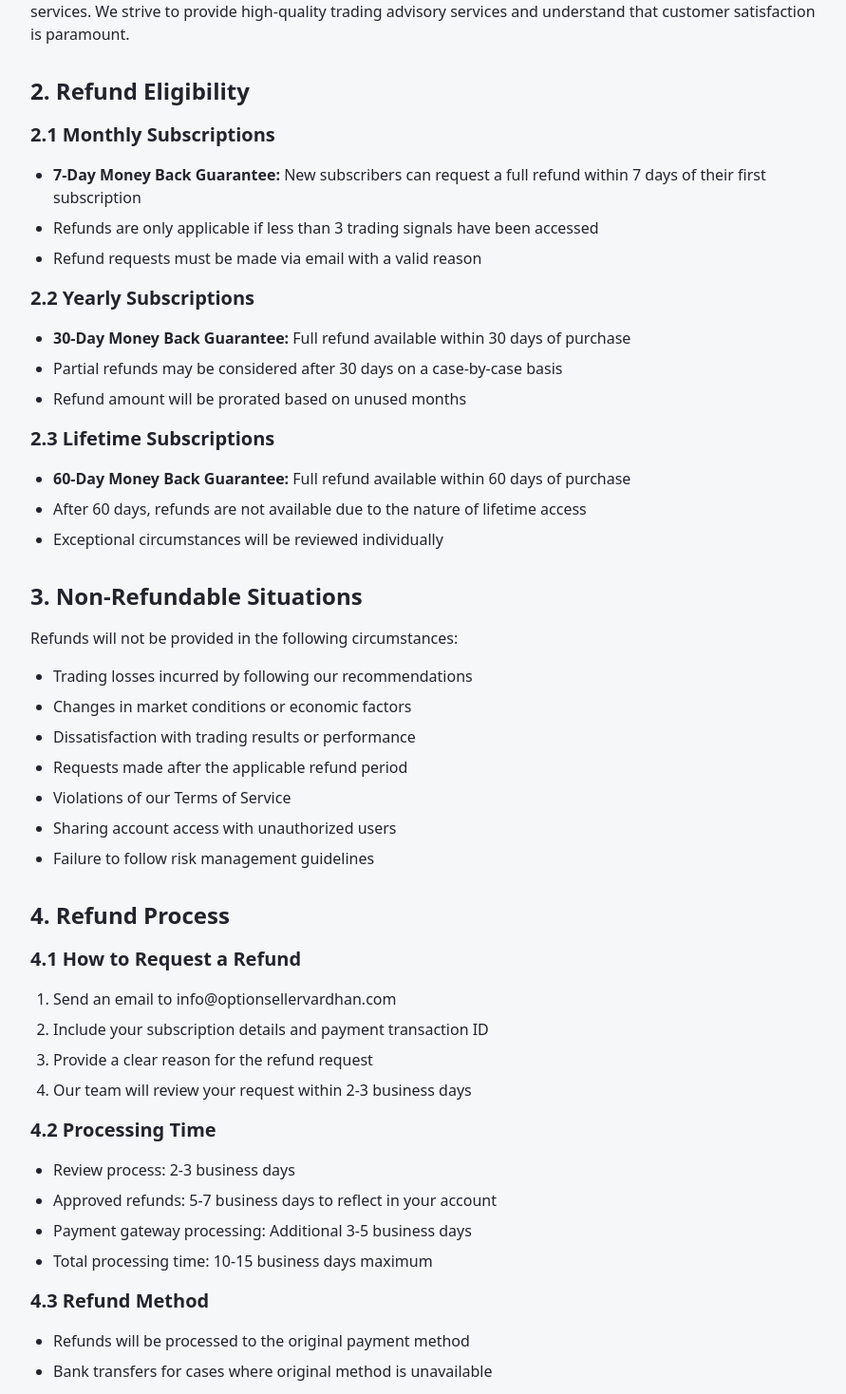
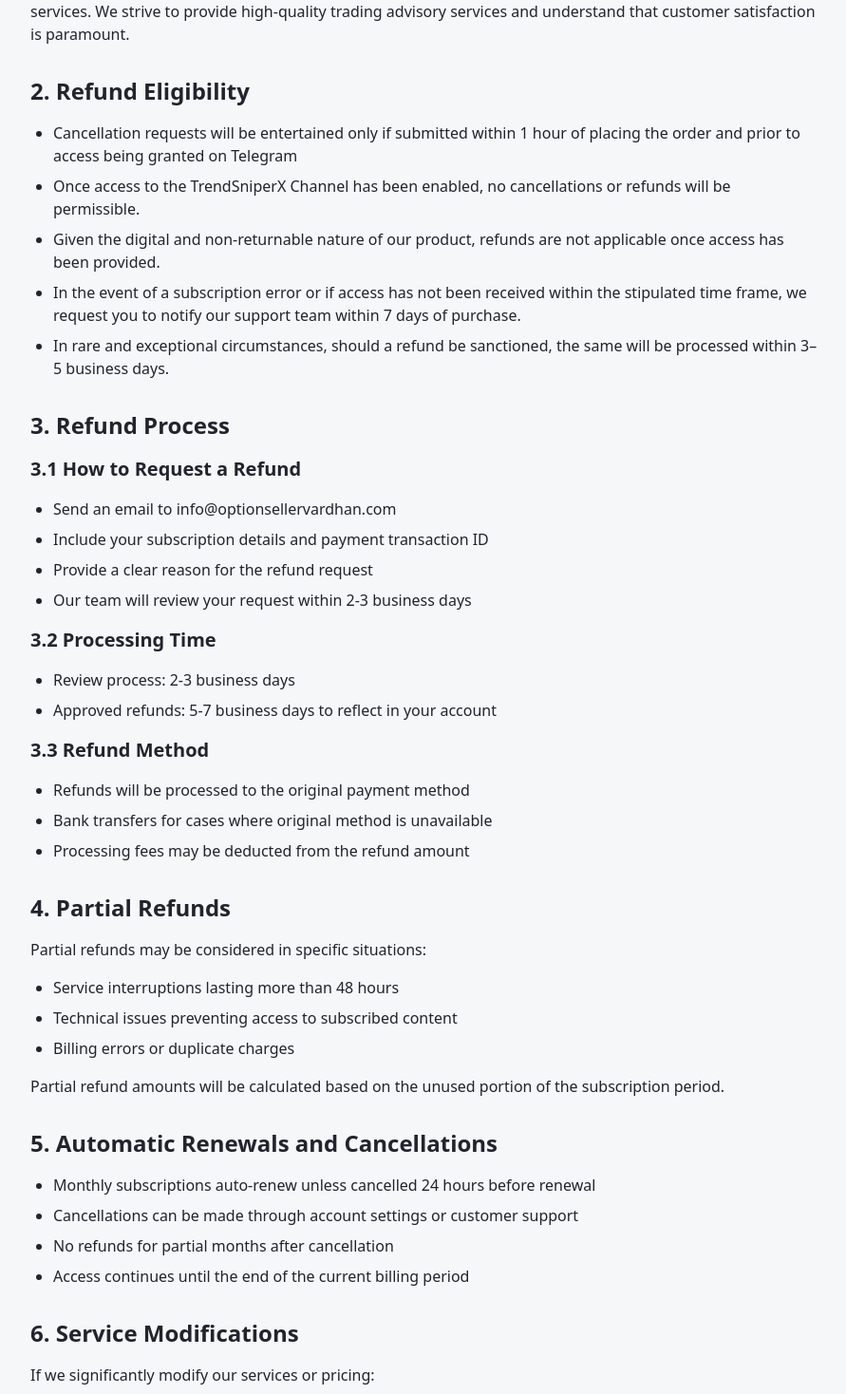
Before and after one commit to vardhanoptionseller-png/option-seller-vardhan, a React (Vite) app: page /refund-policy in a window 1280 px wide. Shown: the part 340-1808 px from the top of the page at 95% size, without its empty margins (192-1083 px from the left). Built offline with nearby package versions, Linux system fonts and the light colour scheme; the HTML template or start-up script is replaced by a standard one.

Commit message:
Update policy pages content

```diff
--- a/src/pages/RefundPolicy.tsx
+++ b/src/pages/RefundPolicy.tsx
@@ -19,63 +19,33 @@ const RefundPolicy = () => {
 
           <section className="space-y-4">
             <h2 className="text-xl sm:text-2xl font-semibold text-foreground">2. Refund Eligibility</h2>
-
-            <h3 className="text-lg sm:text-xl font-semibold">2.1 Monthly Subscriptions</h3>
             <ul className="list-disc pl-5 sm:pl-6 space-y-2 text-sm sm:text-base">
-              <li><strong>7-Day Money Back Guarantee:</strong> New subscribers can request a full refund within 7 days of their first subscription</li>
-              <li>Refunds are only applicable if less than 3 trading signals have been accessed</li>
-              <li>Refund requests must be made via email with a valid reason</li>
-            </ul>
-
-            <h3 className="text-lg sm:text-xl font-semibold">2.2 Yearly Subscriptions</h3>
-            <ul className="list-disc pl-5 sm:pl-6 space-y-2 text-sm sm:text-base">
-              <li><strong>30-Day Money Back Guarantee:</strong> Full refund available within 30 days of purchase</li>
-              <li>Partial refunds may be considered after 30 days on a case-by-case basis</li>
-              <li>Refund amount will be prorated based on unused months</li>
-            </ul>
-
-            <h3 className="text-lg sm:text-xl font-semibold">2.3 Lifetime Subscriptions</h3>
-            <ul className="list-disc pl-5 sm:pl-6 space-y-2 text-sm sm:text-base">
-              <li><strong>60-Day Money Back Guarantee:</strong> Full refund available within 60 days of purchase</li>
-              <li>After 60 days, refunds are not available due to the nature of lifetime access</li>
-              <li>Exceptional circumstances will be reviewed individually</li>
+              <li>Cancellation requests will be entertained only if submitted within 1 hour of placing the order and prior to access being granted on Telegram</li>
+              <li>Once access to the TrendSniperX Channel has been enabled, no cancellations or refunds will be permissible.</li>
+              <li>Given the digital and non-returnable nature of our product, refunds are not applicable once access has been provided.</li>
+              <li>In the event of a subscription error or if access has not been received within the stipulated time frame, we request you to notify our support team within 7 days of purchase.</li>
+              <li>In rare and exceptional circumstances, should a refund be sanctioned, the same will be processed within 3–5 business days.</li>
             </ul>
           </section>
 
           <section className="space-y-4">
-            <h2 className="text-xl sm:text-2xl font-semibold text-foreground">3. Non-Refundable Situations</h2>
-            <p className="text-sm sm:text-base">Refunds will not be provided in the following circumstances:</p>
+            <h2 className="text-xl sm:text-2xl font-semibold text-foreground">3. Refund Process</h2>
+
+            <h3 className="text-lg sm:text-xl font-semibold mb-3">3.1 How to Request a Refund</h3>
             <ul className="list-disc pl-5 sm:pl-6 space-y-2 text-sm sm:text-base">
-              <li>Trading losses incurred by following our recommendations</li>
-              <li>Changes in market conditions or economic factors</li>
-              <li>Dissatisfaction with trading results or performance</li>
-              <li>Requests made after the applicable refund period</li>
-              <li>Violations of our Terms of Service</li>
-              <li>Sharing account access with unauthorized users</li>
-              <li>Failure to follow risk management guidelines</li>
-            </ul>
-          </section>
-
-          <section className="space-y-4">
-            <h2 className="text-xl sm:text-2xl font-semibold text-foreground">4. Refund Process</h2>
-
-            <h3 className="text-lg sm:text-xl font-semibold">4.1 How to Request a Refund</h3>
-            <ol className="list-decimal pl-5 sm:pl-6 space-y-2 text-sm sm:text-base">
               <li>Send an email to info@optionsellervardhan.com</li>
               <li>Include your subscription details and payment transaction ID</li>
               <li>Provide a clear reason for the refund request</li>
               <li>Our team will review your request within 2-3 business days</li>
-            </ol>
+            </ul>
 
-            <h3 className="text-lg sm:text-xl font-semibold">4.2 Processing Time</h3>
+            <h3 className="text-lg sm:text-xl font-semibold mb-3">3.2 Processing Time</h3>
             <ul className="list-disc pl-5 sm:pl-6 space-y-2 text-sm sm:text-base">
               <li>Review process: 2-3 business days</li>
               <li>Approved refunds: 5-7 business days to reflect in your account</li>
-              <li>Payment gateway processing: Additional 3-5 business days</li>
-              <li>Total processing time: 10-15 business days maximum</li>
             </ul>
 
-            <h3 className="text-lg sm:text-xl font-semibold">4.3 Refund Method</h3>
+            <h3 className="text-lg sm:text-xl font-semibold mb-3">3.3 Refund Method</h3>
             <ul className="list-disc pl-5 sm:pl-6 space-y-2 text-sm sm:text-base">
               <li>Refunds will be processed to the original payment method</li>
               <li>Bank transfers for cases where original method is unavailable</li>
@@ -84,7 +54,7 @@ const RefundPolicy = () => {
           </section>
 
           <section className="space-y-4">
-            <h2 className="text-xl sm:text-2xl font-semibold text-foreground">5. Partial Refunds</h2>
+            <h2 className="text-xl sm:text-2xl font-semibold text-foreground">4. Partial Refunds</h2>
             <p className="text-sm sm:text-base">
               Partial refunds may be considered in specific situations:
             </p>
@@ -92,7 +62,6 @@ const RefundPolicy = () => {
               <li>Service interruptions lasting more than 48 hours</li>
               <li>Technical issues preventing access to subscribed content</li>
               <li>Billing errors or duplicate charges</li>
-              <li>Downgrade requests from higher to lower tier subscriptions</li>
             </ul>
             <p className="text-sm sm:text-base">
               Partial refund amounts will be calculated based on the unused portion of the subscription period.
@@ -100,7 +69,7 @@ const RefundPolicy = () => {
           </section>
 
           <section className="space-y-4">
-            <h2 className="text-xl sm:text-2xl font-semibold text-foreground">6. Automatic Renewals and Cancellations</h2>
+            <h2 className="text-xl sm:text-2xl font-semibold text-foreground">5. Automatic Renewals and Cancellations</h2>
             <ul className="list-disc pl-5 sm:pl-6 space-y-2 text-sm sm:text-base">
               <li>Monthly subscriptions auto-renew unless cancelled 24 hours before renewal</li>
               <li>Cancellations can be made through account settings or customer support</li>
@@ -110,7 +79,7 @@ const RefundPolicy = () => {
           </section>
 
           <section className="space-y-4">
-            <h2 className="text-xl sm:text-2xl font-semibold text-foreground">7. Service Modifications</h2>
+            <h2 className="text-xl sm:text-2xl font-semibold text-foreground">6. Service Modifications</h2>
             <p className="text-sm sm:text-base">
               If we significantly modify our services or pricing:
             </p>
@@ -123,7 +92,7 @@ const RefundPolicy = () => {
           </section>
 
           <section className="space-y-4">
-            <h2 className="text-xl sm:text-2xl font-semibold text-foreground">8. Force Majeure</h2>
+            <h2 className="text-xl sm:text-2xl font-semibold text-foreground">7. Force Majeure</h2>
             <p className="text-sm sm:text-base">
               We are not liable for refunds due to circumstances beyond our control, including:
             </p>
@@ -136,20 +105,7 @@ const RefundPolicy = () => {
           </section>
 
           <section className="space-y-4">
-            <h2 className="text-xl sm:text-2xl font-semibold text-foreground">9. Dispute Resolution</h2>
-            <p className="text-sm sm:text-base">
-              If you disagree with our refund decision:
-            </p>
-            <ul className="list-disc pl-5 sm:pl-6 space-y-2 text-sm sm:text-base">
-              <li>You may escalate the matter to our senior management</li>
-              <li>Provide additional documentation or justification</li>
-              <li>We will conduct a secondary review within 5 business days</li>
-              <li>Final decisions will be communicated in writing</li>
-            </ul>
-          </section>
-
-          <section className="space-y-4">
-            <h2 className="text-xl sm:text-2xl font-semibold text-foreground">10. Important Disclaimers</h2>
+            <h2 className="text-xl sm:text-2xl font-semibold text-foreground">8. Important Disclaimers</h2>
             <ul className="list-disc pl-5 sm:pl-6 space-y-2 text-sm sm:text-base">
               <li><strong>Risk Warning:</strong> Trading in derivatives involves substantial risk of loss</li>
               <li><strong>No Guarantee:</strong> Past performance does not guarantee future results</li>
@@ -159,7 +115,7 @@ const RefundPolicy = () => {
           </section>
 
           <section className="space-y-4">
-            <h2 className="text-xl sm:text-2xl font-semibold text-foreground">11. Contact Information</h2>
+            <h2 className="text-xl sm:text-2xl font-semibold text-foreground">9. Contact Information</h2>
             <p className="text-sm sm:text-base">
               For refund requests or questions about this policy:
             </p>
@@ -172,7 +128,7 @@ const RefundPolicy = () => {
           </section>
 
           <section className="space-y-4">
-            <h2 className="text-xl sm:text-2xl font-semibold text-foreground">12. Policy Changes</h2>
+            <h2 className="text-xl sm:text-2xl font-semibold text-foreground">10. Policy Changes</h2>
             <p className="text-sm sm:text-base">
               We reserve the right to modify this Refund Policy at any time. Changes will be effective immediately upon posting on our website. Continued use of our services after policy changes constitutes acceptance of the new terms.
             </p>
--- a/src/pages/TermsOfService.tsx
+++ b/src/pages/TermsOfService.tsx
@@ -23,7 +23,7 @@ const TermsOfService = () => {
               OptionSellerVardhan provides:
             </p>
             <ul className="list-disc pl-5 sm:pl-6 space-y-2 text-sm sm:text-base">
-              <li>Live F&O trading signals and recommendations</li>
+              <li>Live F&O trading signals</li>
               <li>Market analysis and research reports</li>
               <li>Educational content about options trading</li>
               <li>Telegram group access for real-time updates</li>
@@ -52,7 +52,6 @@ const TermsOfService = () => {
             <ul className="list-disc pl-5 sm:pl-6 space-y-2 text-sm sm:text-base">
               <li>Monthly subscriptions auto-renew unless cancelled</li>
               <li>Yearly subscriptions provide access for 12 months from purchase date</li>
-              <li>Lifetime subscriptions provide access for the lifetime of the service</li>
               <li>Price changes will be communicated 30 days in advance</li>
             </ul>
           </section>
@@ -79,7 +78,10 @@ const TermsOfService = () => {
           <section className="space-y-4">
             <h2 className="text-xl sm:text-2xl font-semibold text-foreground">7. Limitation of Liability</h2>
             <p className="text-sm sm:text-base">
-              OptionSellerVardhan shall not be liable for any direct, indirect, incidental, special, or consequential damages arising from the use of our services, including but not limited to trading losses, lost profits, or business interruption.
+              OptionSellerVardhan shall not be liable for any direct, indirect, incidental, special, or consequential damages arising from the use of our services, including trading losses, lost profits, or business interruption.
+            </p>
+            <p className="text-sm sm:text-base">
+              Our max liability is INR 1000/-
             </p>
           </section>
 
@@ -93,7 +95,7 @@ const TermsOfService = () => {
           <section className="space-y-4">
             <h2 className="text-xl sm:text-2xl font-semibold text-foreground">9. SEBI Compliance</h2>
             <p className="text-sm sm:text-base">
-              Our services comply with SEBI (Securities and Exchange Board of India) regulations. We are registered under SEBI Registration No: INH000008705 and maintain all required disclosures and compliance measures.
+              Our services comply with SEBI (Securities and Exchange Board of India) regulations. We are registered under SEBI Registration No: INH00000XXXX and maintain all required disclosures and compliance measures.
             </p>
           </section>
 
```
Also changed, not shown: src/pages/PrivacyPolicy.tsx (+5 -18 lines).
